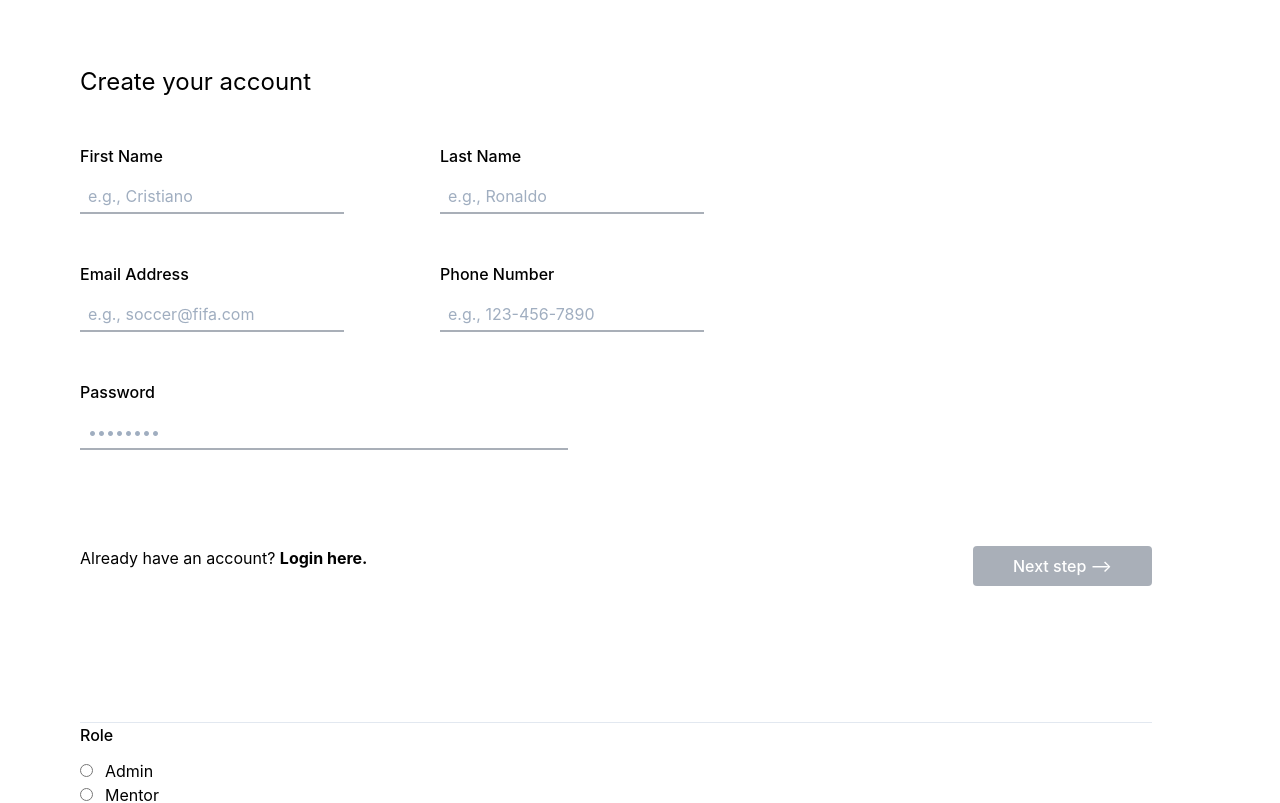
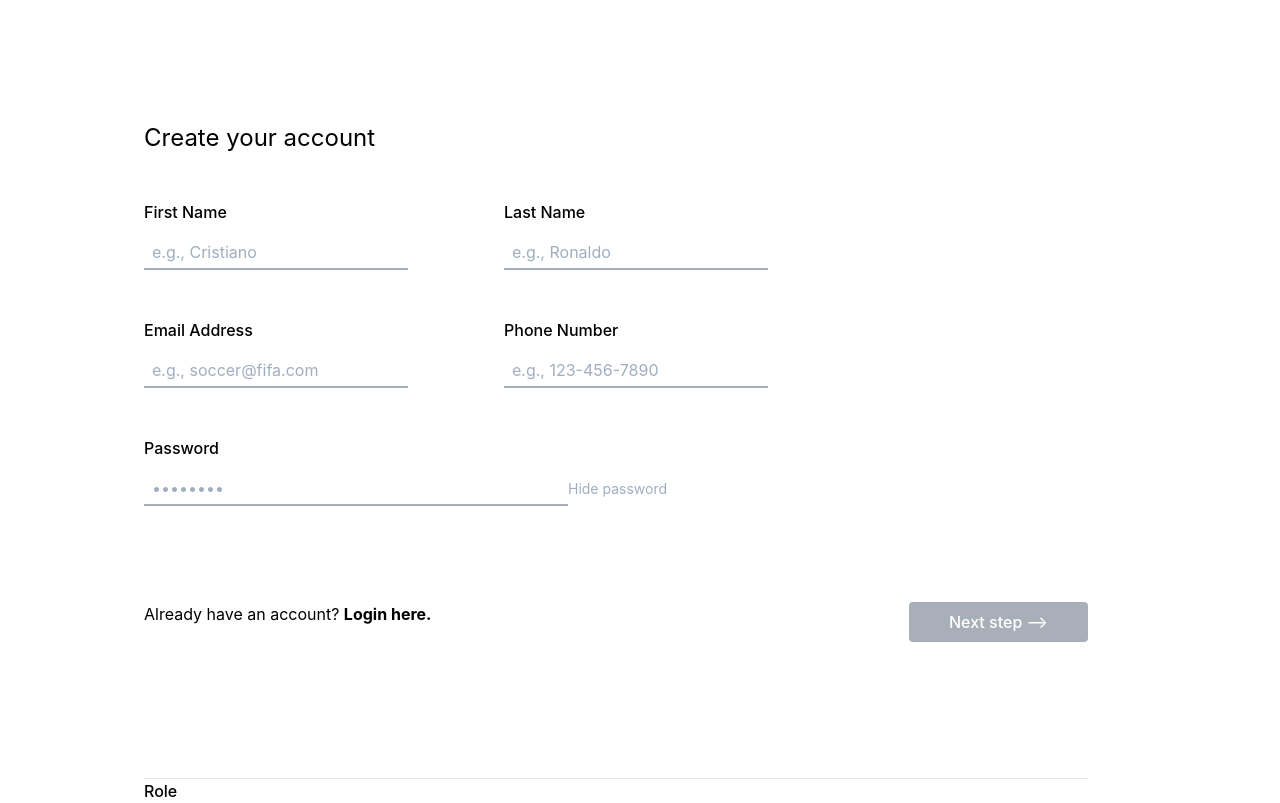
Before and after one commit to calblueprint/ogsc, a Next.js app: page /users/signUp in a window 1280 px wide. Shown: the top 803 px of the page. Built offline with nearby package versions, Linux system fonts and the light colour scheme; no server answers.

Commit message:
Implemented show/hide password option + created new signUp directory within pages/users folder

```diff
--- /dev/null
+++ b/pages/users/signUp/index.tsx
@@ -0,0 +1,54 @@
+import React from "react";
+// import { BrowserRouter as Router, Route } from "react-router-dom";
+// import { StateMachineProvider, createStore } from "little-state-machine";
+import UserSignUpPageOne from "./signUp1";
+// import { useRouter } from "next/router";
+
+// import Step2 from "./signUp2";
+// import Confirmation from "./signUpConfirmation";
+
+// createStore({
+//   data: {},
+// });
+
+// export default function App(): JSX.Element {
+//   return (
+//     <StateMachineProvider>
+//       <Router>
+//         <Route exact path="/" component={UserSignUpPageOne} />
+//       </Router>
+//     </StateMachineProvider>
+//   );
+// }
+
+const UserSignUpPage: React.FC = () => {
+  // const router = useRouter();
+
+  return <div className="mx-16 mt-24">{UserSignUpPageOne({})}</div>;
+  // <div className="mx-16 mt-24">
+  //   <h1 className="text-3xl font-display font-medium mb-10">
+  //     Invite Users
+  //   </h1>
+  //   <Link href="/admin/invite/new">
+  //     <Button iconType="plus">Create a new user</Button>
+  //   </Link>
+  // </div>
+  // <Modal open={Boolean(router.query.success)}>
+  //   <h1 className="text-dark text-3xl font-medium mb-2">Invite Sent!</h1>
+  //   <p className="text-dark mb-10">
+  //     Your invitee will have ? days to accept their invite.
+  //   </p>
+  //   <div className="flex justify-end">
+  //     <Button
+  //       className="button-primary px-10 py-3"
+  //       onClick={() => {
+  //         router.replace("/admin/invite");
+  //       }}
+  //     >
+  //       Done
+  //     </Button>
+  //   </div>
+  // </Modal>
+};
+
+export default UserSignUpPage;
--- a/pages/users/signUp.tsx
+++ b/pages/users/signUp/signUp1.tsx
@@ -34,12 +34,13 @@ const UserSignUpFormSchema = Joi.object<UserSignUpFormValues>({
   adminNote: Joi.string().optional(),
 });
 
-const UserSignUpPage: React.FC = () => {
+const UserSignUpPageOne: React.FC = () => {
   const router = useRouter();
 
   // TODO: Add loading state to form submission
   const [submitting, setSubmitting] = useState(false);
   const [error, setError] = useState("");
+  const [revealPassword, setRevealPassword] = useState(false);
   const { errors, register, handleSubmit } = useForm<UserSignUpFormValues>({
     resolver: joiResolver(UserSignUpFormSchema),
   });
@@ -74,6 +75,10 @@ const UserSignUpPage: React.FC = () => {
       setSubmitting(false);
     }
   }
+
+  const togglePassword = (): void => {
+    setRevealPassword(!revealPassword);
+  };
 
   return (
     <div className="form flex ml-20 mt-10 mr-32 flex-col">
@@ -142,12 +147,19 @@ const UserSignUpPage: React.FC = () => {
             error={errors.password?.message}
           >
             <input
-              type="password"
+              type={revealPassword ? "password" : "text"}
               className="input input-full"
               name="password"
               placeholder="&#8226;&#8226;&#8226;&#8226;&#8226;&#8226;&#8226;&#8226;"
               ref={register}
             />
+            <button
+              className="text-sm text-gray-500"
+              type="button"
+              onClick={togglePassword}
+            >
+              {revealPassword ? "Show password" : "Hide password"}
+            </button>
           </UserSignUpFormField>
           <div className="flex mt-24 mb-32 justify-between align-middle">
             {/* TODO: link user login page */}
@@ -205,7 +217,7 @@ const UserSignUpPage: React.FC = () => {
         <div className="flex mt-24 mb-32 justify-between align-middle">
           <div className="mb-2 flex ">
             {/* <Link href="/users/signUp"> */}
-            <a href="/users/signUp" className="text-base text-gray-500">
+            <a href="/users/index/signUp1" className="text-base text-gray-500">
               {"<"}-- Back
             </a>
             {/* </Link> */}
@@ -230,4 +242,4 @@ const UserSignUpPage: React.FC = () => {
   );
 };
 
-export default UserSignUpPage;
+export default UserSignUpPageOne;
--- a/pages/users/signUp2.tsx
+++ b/pages/users/signUp/signUp2.tsx
@@ -20,7 +20,7 @@ const UserSignUpForm2Schema = Joi.object<UserSignUpForm2Values>({
   adminNote: Joi.string(),
 });
 
-const UserSignUp2Page: React.FC = () => {
+const UserSignUpPageTwo: React.FC = () => {
   const router = useRouter();
 
   // TODO: Add loading state to form submission
@@ -107,4 +107,4 @@ const UserSignUp2Page: React.FC = () => {
   );
 };
 
-export default UserSignUp2Page;
+export default UserSignUpPageTwo;
--- a/pages/users/signUpConfirmation.tsx
+++ b/pages/users/signUp/signUpConfirmation.tsx
@@ -1,4 +1,4 @@
-const signUpConfirmation: React.FC = () => (
+const Confirmation: React.FC = () => (
   <div className="flex justify-center self-center ml-20 mt-20 flex-wrap space-y-6 flex-col mx-16">
     <div>
       <p className="w-1/3 text-6xl">Thanks for signing up!</p>
@@ -10,4 +10,4 @@ const signUpConfirmation: React.FC = () => (
   </div>
 );
 
-export default signUpConfirmation;
+export default Confirmation;
```
